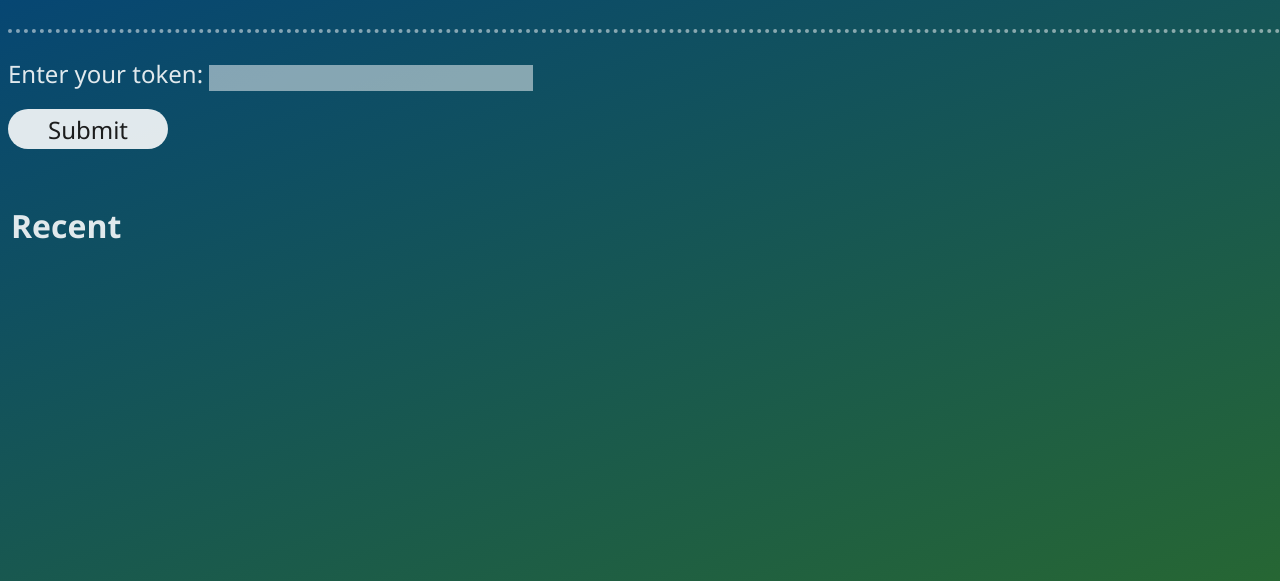
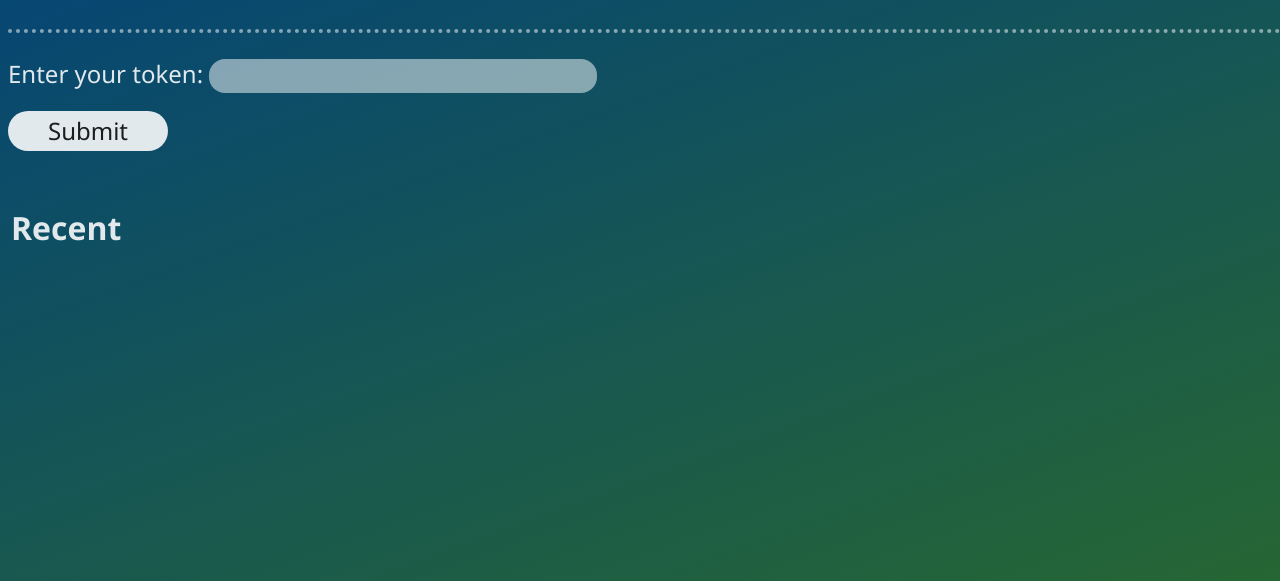
Before and after one commit to SHArdowYT/public, a plain HTML site: page index.html in a window 1280 px wide. Shown: the part 219-800 px from the top of the page. Drawn offline with Linux system fonts and the light colour scheme.

Commit message:
Update forwarder.css

```diff
--- a/forwarder.css
+++ b/forwarder.css
@@ -51,14 +51,15 @@
     #tokenInput
     {
         position: relative;
-        width: 320px;
-        height: 24px;
+        width: 384px;
+        height: 32px;
         background-color: #FFFFFF80;
         color: #000000;
+        font-size: 20px;
         outline: none;
         border: none;
+        border-radius: 16px;
         border-color: transparent;
-        outline: none;
     }
 
     #tokenSubmit
```
